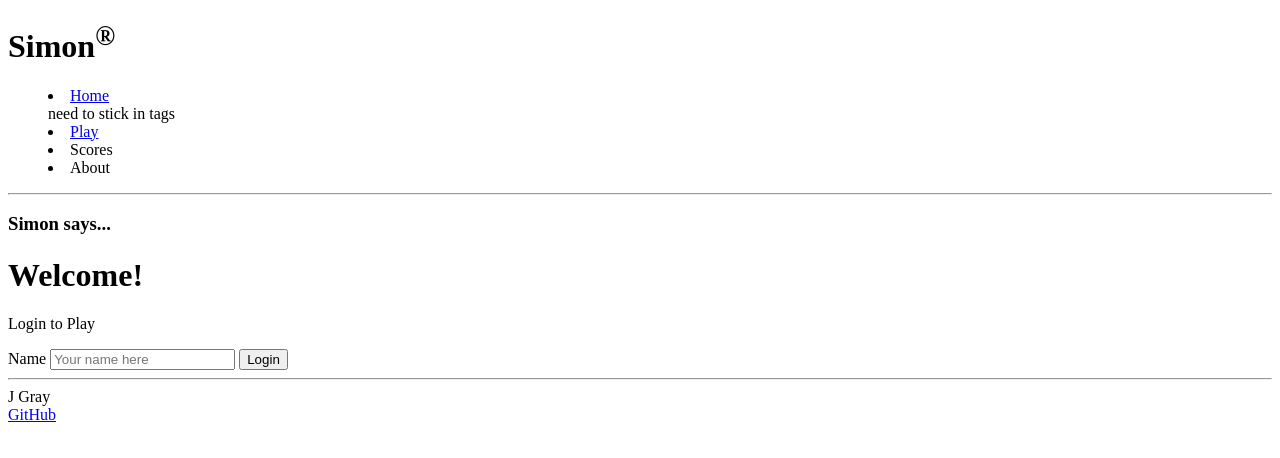
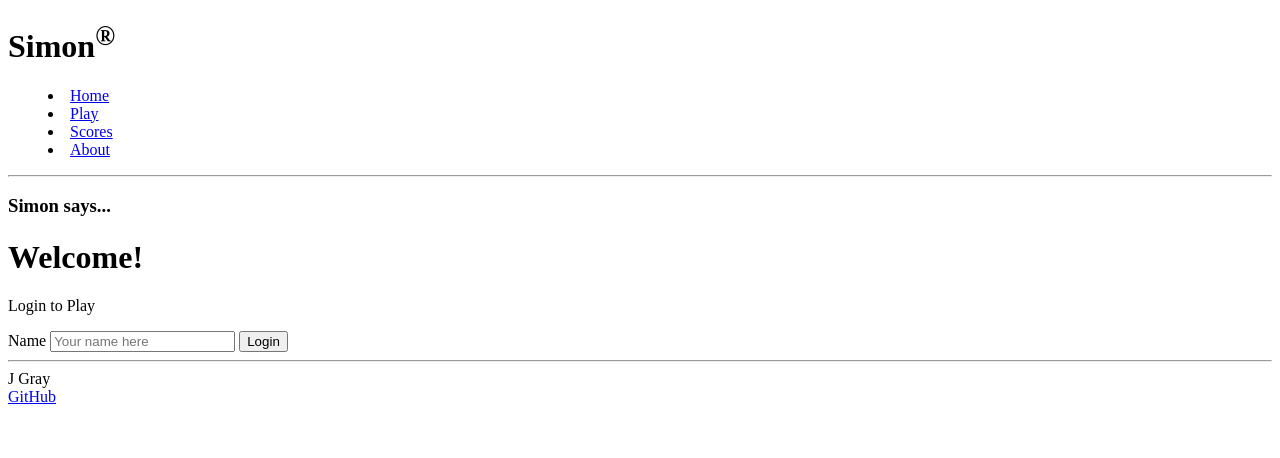
Before and after one commit to JaredHGray/simon, a plain HTML site: page index.html in a window 1280 px wide. Drawn offline with Linux system fonts and the light colour scheme.

Commit message:
final touches

```diff
--- a/index.html
+++ b/index.html
@@ -12,10 +12,10 @@
             <h1>Simon<sup>&reg;</sup></h1>
             <nav>
             <menu>
-                <li><a href="index.html">Home</a></li> need to stick in tags
+                <li><a href="index.html">Home</a></li>
                 <li><a href="play.html">Play</a></li>
-                <li>Scores</li>
-                <li>About</li>
+                <li><a href="scores.html">Scores</a></li>
+                <li><a href="about.html">About</a></li>
             </menu>
             </nav>
             <hr />
```
